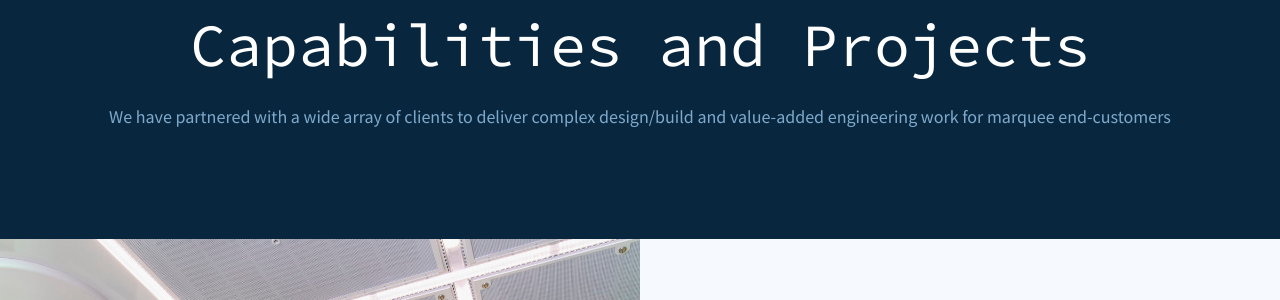
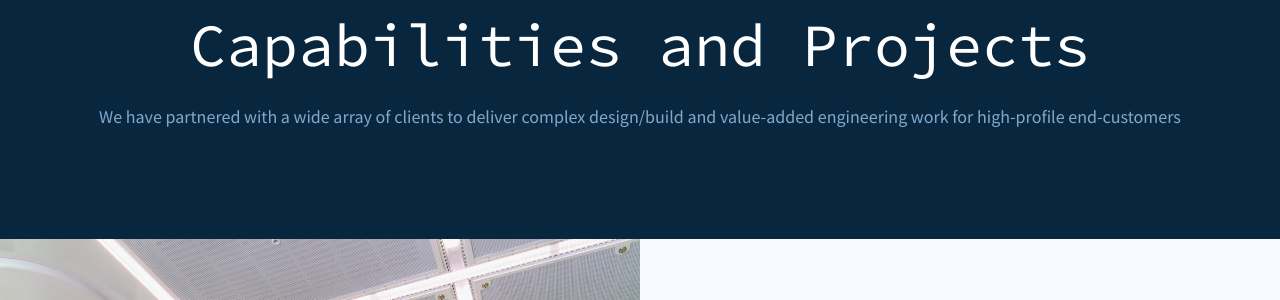
Before and after one commit to MechanAir/MechanAir.github.io, a Jekyll site: the page built from services.md, in a window 1280 px wide and 900 px high. Shown: the part 265-565 px from the top of the window. Built offline with Jekyll 4.4.1, drawn with Linux system fonts in a browser that asks for light colours.

Commit message:
Update services.md

```diff
--- a/services.md
+++ b/services.md
@@ -1,6 +1,6 @@
 ---
 layout: services
 title: "Capabilities and Projects"
-intro: We have partnered with a wide array of clients to deliver complex design/build and value-added engineering work for marquee end-customers
+intro: We have partnered with a wide array of clients to deliver complex design/build and value-added engineering work for high-profile end-customers
 permalink: "/services/"
 ---
```
